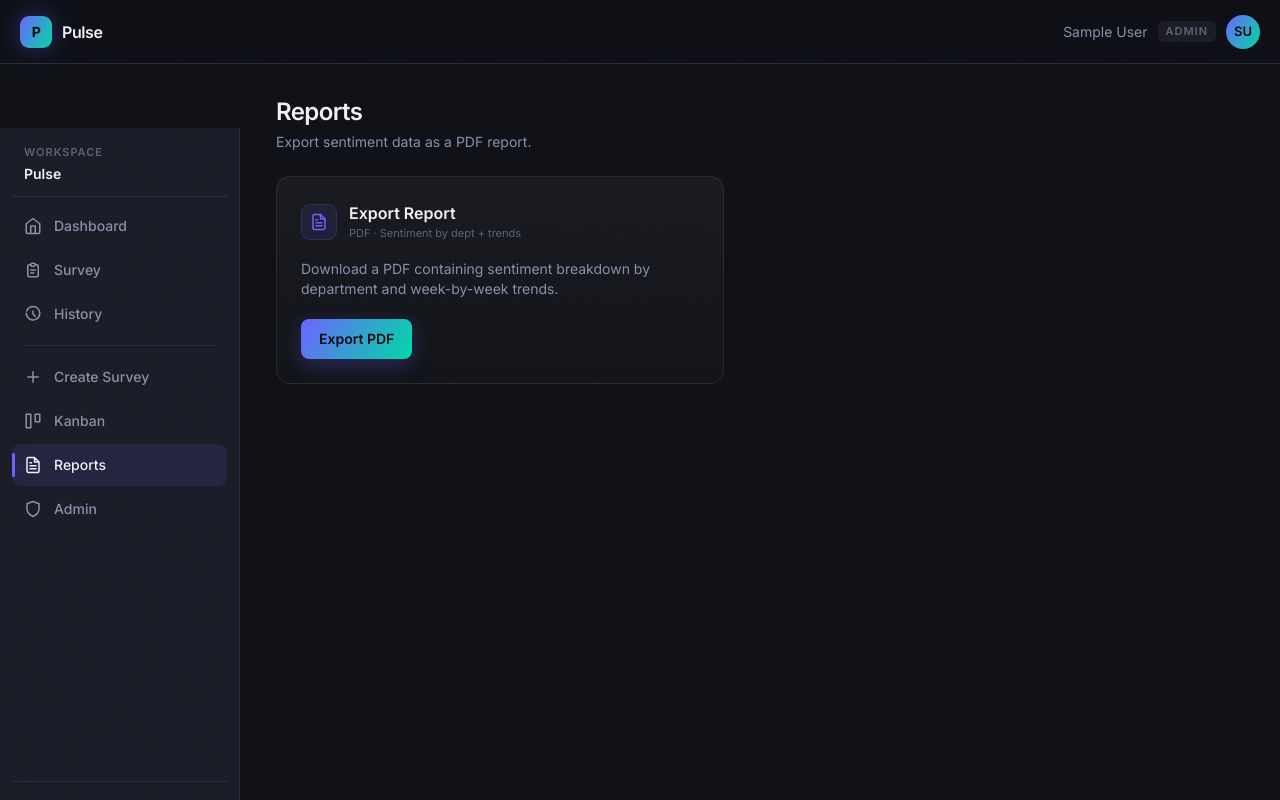
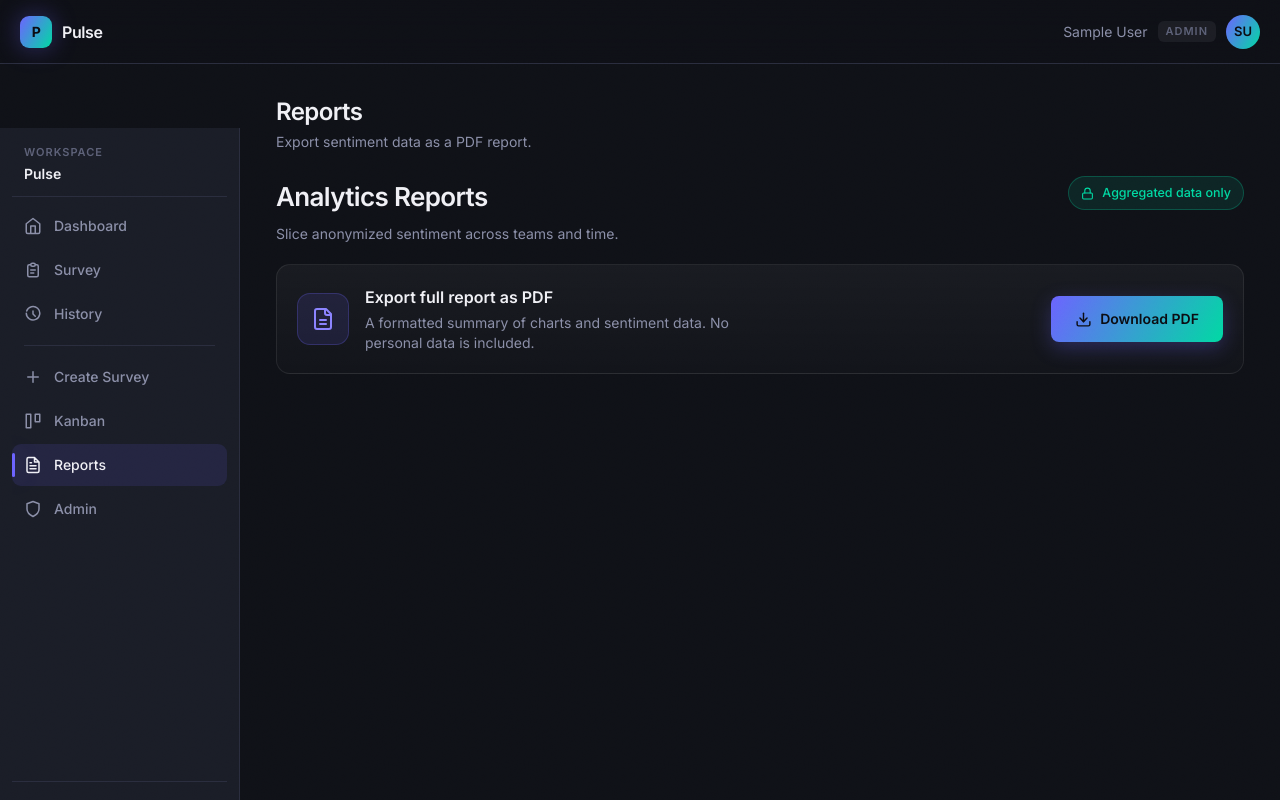
Before and after one commit to wajahat001/Vss_Project, a React (Vite) app in the folder frontend/: page /reports in a window 1280 px wide. Built offline with nearby package versions, Linux system fonts and the light colour scheme; no server answers; sample sign-in values are in the browser's storage.

Commit message:
feat: reports - export card with spinner, toast notification

```diff
--- a/frontend/src/components/ReportExport.jsx
+++ b/frontend/src/components/ReportExport.jsx
@@ -2,22 +2,43 @@ import React, { useState } from 'react'
 import api from '../lib/api'
 import Button from './ui/Button'
 import Card from './ui/Card'
+import Icon from './ui/Icon'
+import { BarChart, AreaChart } from './ui/Charts'
+
+function Toast({ show, children, onDone, duration = 3200 }) {
+  React.useEffect(() => {
+    if (show) { const t = setTimeout(onDone, duration); return () => clearTimeout(t) }
+  }, [show])
+  if (!show) return null
+  return (
+    <div style={{ position: 'fixed', bottom: 28, left: '50%', transform: 'translateX(-50%)', zIndex: 200 }}
+      className="animate-fade-up">
+      <div className="flex items-center gap-3 px-4 py-3 rounded-card border border-mint/40 bg-white/[0.04] backdrop-blur-[12px] shadow-[0_14px_40px_rgba(0,0,0,0.5)] max-w-[440px]">
+        <span className="w-6 h-6 rounded-full bg-mint/[0.16] grid place-items-center text-mint flex-shrink-0">
+          <Icon name="check" size={15} stroke={2.6} />
+        </span>
+        <span className="text-sm text-text-0">{children}</span>
+      </div>
+    </div>
+  )
+}
 
 export default function ReportExport() {
   const [loading, setLoading] = useState(false)
+  const [done, setDone] = useState(false)
   const [error, setError] = useState('')
+  const [toast, setToast] = useState(false)
 
   async function exportPDF() {
-    setLoading(true)
-    setError('')
+    setLoading(true); setDone(false); setError('')
     try {
       const res = await api.post('/api/reports/export', {}, { responseType: 'blob' })
       const url = URL.createObjectURL(new Blob([res.data], { type: 'application/pdf' }))
       const link = document.createElement('a')
-      link.href = url
-      link.download = 'pulse-report.pdf'
-      link.click()
+      link.href = url; link.download = 'pulse-report.pdf'; link.click()
       URL.revokeObjectURL(url)
+      setDone(true); setToast(true)
+      setTimeout(() => setDone(false), 2600)
     } catch {
       setError('Failed to generate report. Please try again.')
     } finally {
@@ -26,34 +47,61 @@ export default function ReportExport() {
   }
 
   return (
-    <Card className="p-6 max-w-md">
-      <div className="flex items-center gap-3 mb-4">
-        <div className="w-9 h-9 rounded-[9px] grid place-items-center bg-violet/10 border border-violet/20">
-          <svg width="18" height="18" viewBox="0 0 24 24" fill="none" stroke="#6C63FF" strokeWidth="2" strokeLinecap="round" strokeLinejoin="round">
-            <path d="M14 2H6a2 2 0 0 0-2 2v16a2 2 0 0 0 2 2h12a2 2 0 0 0 2-2V8z" />
-            <polyline points="14 2 14 8 20 8" />
-            <line x1="16" y1="13" x2="8" y2="13" />
-            <line x1="16" y1="17" x2="8" y2="17" />
-            <polyline points="10 9 9 9 8 9" />
-          </svg>
+    <div className="space-y-5">
+      {/* page header */}
+      <div className="flex items-start justify-between gap-4 flex-wrap mb-2">
+        <div>
+          <h1 className="text-[26px] font-semibold tracking-tight">Analytics Reports</h1>
+          <p className="text-text-1 text-sm mt-1.5">Slice anonymized sentiment across teams and time.</p>
         </div>
-        <div>
-          <h2 className="text-base font-semibold text-text-0">Export Report</h2>
-          <p className="text-[11px] text-text-2">PDF · Sentiment by dept + trends</p>
-        </div>
+        <span className="inline-flex items-center gap-2 px-3 py-1.5 rounded-full bg-mint/[0.10] border border-mint/25 text-mint text-[12.5px] font-medium">
+          <Icon name="lock" size={13} /> Aggregated data only
+        </span>
       </div>
 
-      <p className="text-sm text-text-1 mb-5">
-        Download a PDF containing sentiment breakdown by department and week-by-week trends.
-      </p>
+      {/* export card */}
+      <Card className="p-5">
+        <div className="flex items-center gap-4 justify-between flex-wrap">
+          <div className="flex items-center gap-4">
+            <span style={{
+              width: 52, height: 52, borderRadius: 13, flexShrink: 0, display: 'grid', placeItems: 'center',
+              background: 'rgba(108,99,255,0.12)', color: '#8B83FF',
+              border: '1px solid rgba(108,99,255,0.25)',
+            }}>
+              <Icon name="file" size={24} />
+            </span>
+            <div>
+              <h3 className="text-base font-semibold mb-1">Export full report as PDF</h3>
+              <p className="text-text-1 text-sm max-w-[420px]">
+                A formatted summary of charts and sentiment data. No personal data is included.
+              </p>
+            </div>
+          </div>
+          <button
+            disabled={loading}
+            onClick={exportPDF}
+            style={{ height: 46, padding: '0 22px', minWidth: 172 }}
+            className={[
+              'inline-flex items-center justify-center gap-2 rounded-btn font-semibold text-sm',
+              'transition-all duration-200 active:scale-[0.985]',
+              'disabled:opacity-55 disabled:cursor-not-allowed',
+              'bg-grad text-[#0b0c12] border-transparent shadow-btn-primary hover:shadow-btn-primary-hover hover:-translate-y-px hover:scale-[1.01]',
+            ].join(' ')}>
+            {loading
+              ? <><span style={{ width: 16, height: 16, borderRadius: '50%', border: '2px solid rgba(11,12,18,0.35)', borderTopColor: '#0b0c12', animation: 'spin 0.7s linear infinite' }} /> Generating…</>
+              : done
+              ? <><Icon name="check" size={17} stroke={2.6} /> Ready</>
+              : <><Icon name="download" size={17} /> Download PDF</>}
+          </button>
+        </div>
+        {error && (
+          <div className="mt-4 px-4 py-3 rounded-input bg-danger/10 border border-danger/30 text-danger text-sm">{error}</div>
+        )}
+      </Card>
 
-      {error && (
-        <div className="mb-4 px-4 py-3 rounded-input bg-danger/10 border border-danger/30 text-danger text-sm">{error}</div>
-      )}
-
-      <Button onClick={exportPDF} disabled={loading}>
-        {loading ? 'Generating…' : 'Export PDF'}
-      </Button>
-    </Card>
+      <Toast show={toast} onDone={() => setToast(false)}>
+        Report generated. Aggregated, anonymous — safe to share with leadership.
+      </Toast>
+    </div>
   )
 }
```
